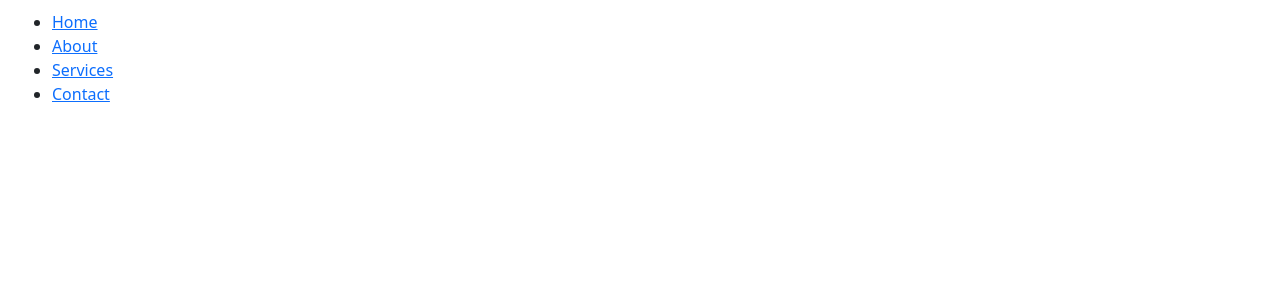
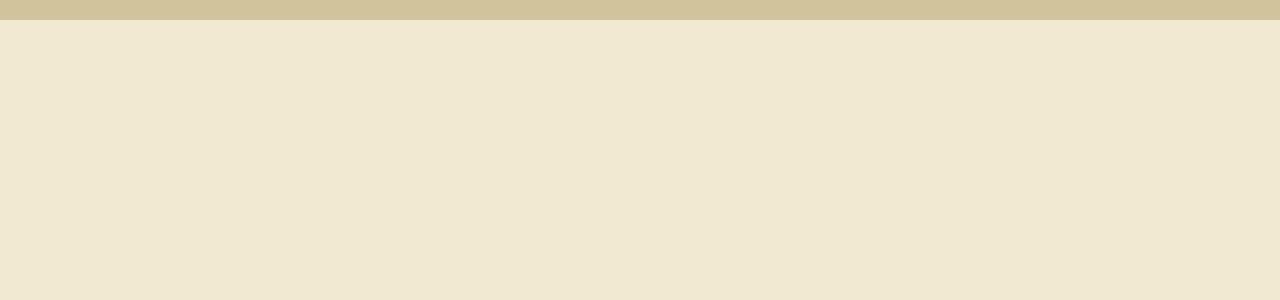
Before and after one commit to MichaelRdot/michaelrwebsite, a React (Vite) app: page / in a window 1280 px wide. Shown: the top 300 px of the page. Built offline with nearby package versions, Linux system fonts and the light colour scheme.

Commit message:
App now imports app css

```diff
--- a/src/App.jsx
+++ b/src/App.jsx
@@ -1,3 +1,5 @@
+import React from 'react';
+import './App.css';
 import Header from './components/Header & Footer/Header.jsx';
 import ProjectsSection from "./components/Projects Section/ProjectsSection.jsx";
 import EducationSection from "./components/Education Section/EducationSection.jsx";
--- a/src/components/Header & Footer/Header.jsx
+++ b/src/components/Header & Footer/Header.jsx
@@ -4,12 +4,7 @@ function Header() {
     return (
         <header className="header">
             <nav>
-                <ul>
-                    <li><a href="/public">Home</a></li>
-                    <li><a href="/about">About</a></li>
-                    <li><a href="/services">Services</a></li>
-                    <li><a href="/contact">Contact</a></li>
-                </ul>
+
             </nav>
         </header>
     )
```
